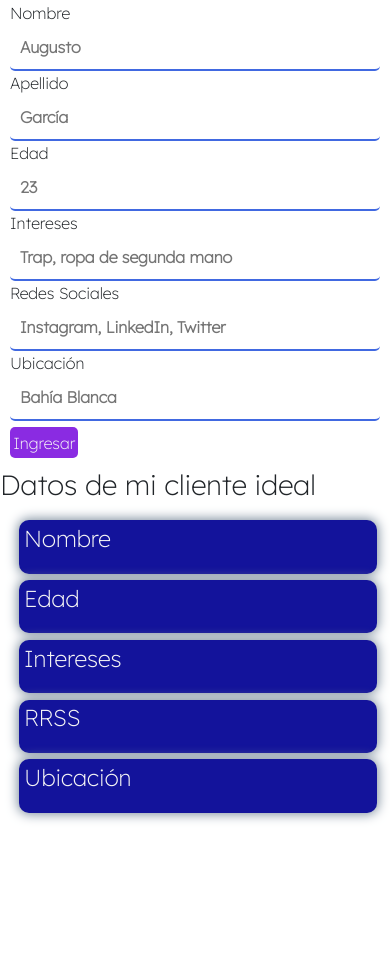
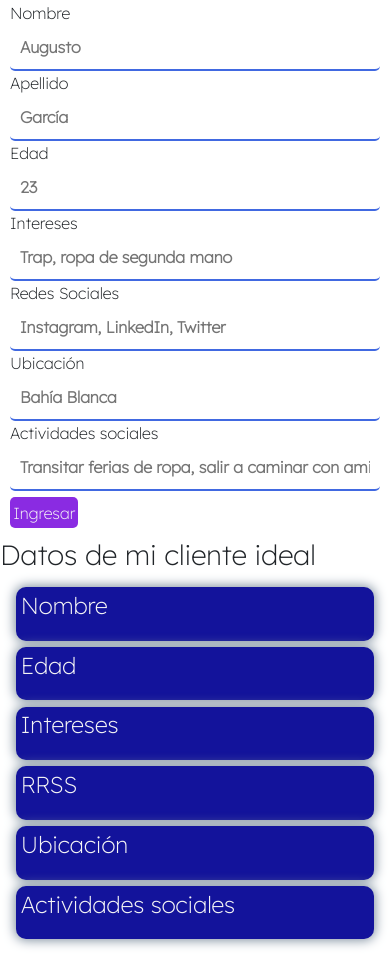
Before and after one commit to martynezagustin/buyer-phsg, a plain HTML site: page index.html in a window 390 px wide. Shown: the part 65-1020 px from the top of the page. Before the commit the page ends 897 px from the top, so only its background shows below. Drawn offline with nearby package versions, Linux system fonts and the light colour scheme.

Commit message:
arreglo de grillas, incluir acts sociales y func.

```diff
--- a/css/style.css
+++ b/css/style.css
@@ -15,11 +15,12 @@ body{
     padding: 10px;
 }
 .container-principal{
-    display: flex;
+    display: grid;
+    grid-template-columns: 1fr 2fr;
+    grid-template-rows: auto;
 }
 .insert-dates{
     max-width: 100%;
-    width: 45%;
 }
 input{
     border: none;
@@ -41,9 +42,11 @@ input{
 .grid-dates{
     display: grid;
     grid-template-areas: "nameLastname age tastes"
-                         "rrss         rrss ubication";
+                         "rrss         rrss ubication"
+                         "activities activities activities";
     grid-template-columns: 6fr 3fr 12fr;
-    grid-template-rows: 155px 155px 155px;
+    grid-template-rows: 155px 155px 200px;
+    grid-gap: 0.4rem;
     margin: 1rem;
 }
 .grid-dates>div{
@@ -51,20 +54,19 @@ input{
     padding: 0.3rem;
     background-color: rgb(19, 19, 155);
     color: whitesmoke;
-    max-width: 100%;
+    width: 100%;
     font-weight: 800;
-    margin: 0.2rem;
     box-shadow: 0px 0px 12px 1px lightslategray;
 }
 .grid-dates>div:hover{
     background-color: lightskyblue;
     color: black;
     transition: .3s all;
+    transform: scale(1.02, 1.02);
 }
 .grid-dates__name{
     grid-area: nameLastname;
     word-wrap: break-word;
-    width: 200px;
 }
 .grid-dates__name-p{
     word-wrap: break-word;
@@ -76,24 +78,25 @@ input{
 .grid-dates__tastes{
     grid-area: tastes;
     word-wrap: break-word;
-    width: 400px;
 }
 .grid-dates__rrss{
     grid-area: rrss;
     word-wrap: break-word;
-    width: 305px;
 }
 .grid-dates__ubication{
     grid-area: ubication;
     word-wrap: break-word;
-    max-width: 100%;
-    width: 400px;
+}
+.grid-dates__activities{
+    grid-area: activities;
 }
 
 
 @media screen and (max-width: 850px) {
     .container-principal{
-        flex-direction: column;
+            display: grid;
+            grid-template-columns: 100%;
+            grid-template-rows: auto;
     }
     .insert-dates{
         width: 100%;
@@ -103,7 +106,8 @@ input{
                              "age"
                              "tastes"
                              "rrss"
-                             "ubication";
+                             "ubication"
+                             "activities";
         grid-template-columns: 1fr;
         grid-template-rows: auto;
         margin: 1rem;
@@ -126,4 +130,7 @@ input{
     .grid-dates__ubication{
         grid-area: ubication;
     }
+    .grid-dates__activities{
+        grid-area: activities;
+    }
 }
--- a/index.html
+++ b/index.html
@@ -72,6 +72,13 @@
                     <input type="text" id="ubication" placeholder="Bahía Blanca">
                 </div>
 
+                <div class="form-activities">
+                    <div>
+                        <label for="activities">Actividades sociales</label>
+                    </div>
+                    <input type="text" id="activities" placeholder="Transitar ferias de ropa, salir a caminar con amigos, frecuentar eventos de ecología">
+                </div>
+
 
                 <div class="form-submit">
                     <button type="submit" class="btn-submit">Ingresar</button>
@@ -110,6 +117,11 @@
                     <p id="grid-dates__ubication-p"></p>
                 </div>
 
+                <div class="grid-dates__activities">
+                    <h3>Actividades sociales</h3>
+                    <p id="grid-dates__activities-p"></p>
+                </div>
+
             </div>
         </div>
     </section>
--- a/js/app.js
+++ b/js/app.js
@@ -5,17 +5,13 @@ const inputAge = document.querySelector("#age")
 const inputTastes = document.querySelector("#tastes")
 const inputRRSS = document.querySelector("#rrss")
 const inputUbication = document.querySelector("#ubication")
-
-const getFullName = document.querySelector(".grid-dates__name")
-const getAge = document.querySelector(".grid-dates__age")
-const getTastes = document.querySelector(".grid-dates__tastes")
-const getRRSS = document.getElementById("grid-dates__rrss")
+const inputActivities = document.querySelector("#activities")
 
 let datesBuyer = JSON.parse(localStorage.getItem("buyer")) || {}
 let datesBuyerLength = (Object.keys(datesBuyer).length)
 
 function loadBuyer(){
-    if(datesBuyerLength > 5){
+    if(datesBuyerLength > 6){
         const pf = document.getElementById("grid-dates__name-p")
         pf.innerHTML = `${datesBuyer.name} ${datesBuyer.lastname}`
 
@@ -32,6 +28,9 @@ function loadBuyer(){
 
         const pfUbication = document.getElementById("grid-dates__ubication-p")
         pfUbication.innerText = datesBuyer.ubication
+
+        const pfActivities = document.getElementById("grid-dates__activities-p")
+        pfActivities.innerText = datesBuyer.activities
     }
 }
 
@@ -58,13 +57,17 @@ btnSubmit.addEventListener("click", (e) => {
         const pfUbication = document.getElementById("grid-dates__ubication-p")
         pfUbication.innerText = inputUbication.value
 
+        const pfActivities = document.getElementById("grid-dates__activities-p")
+        pfActivities.innerText = inputActivities.value
+
         datesBuyer = ({
             name: inputName.value,
             lastname: inputLastName.value,
             age: inputAge.value,
             tastes: inputTastes.value,
             rrss: inputRRSS.value,
-            ubication: inputUbication.value
+            ubication: inputUbication.value,
+            activities: inputActivities.value
         })
         console.log(Object.keys(datesBuyer).length);
         localStorage.setItem("buyer", JSON.stringify(datesBuyer))
```
